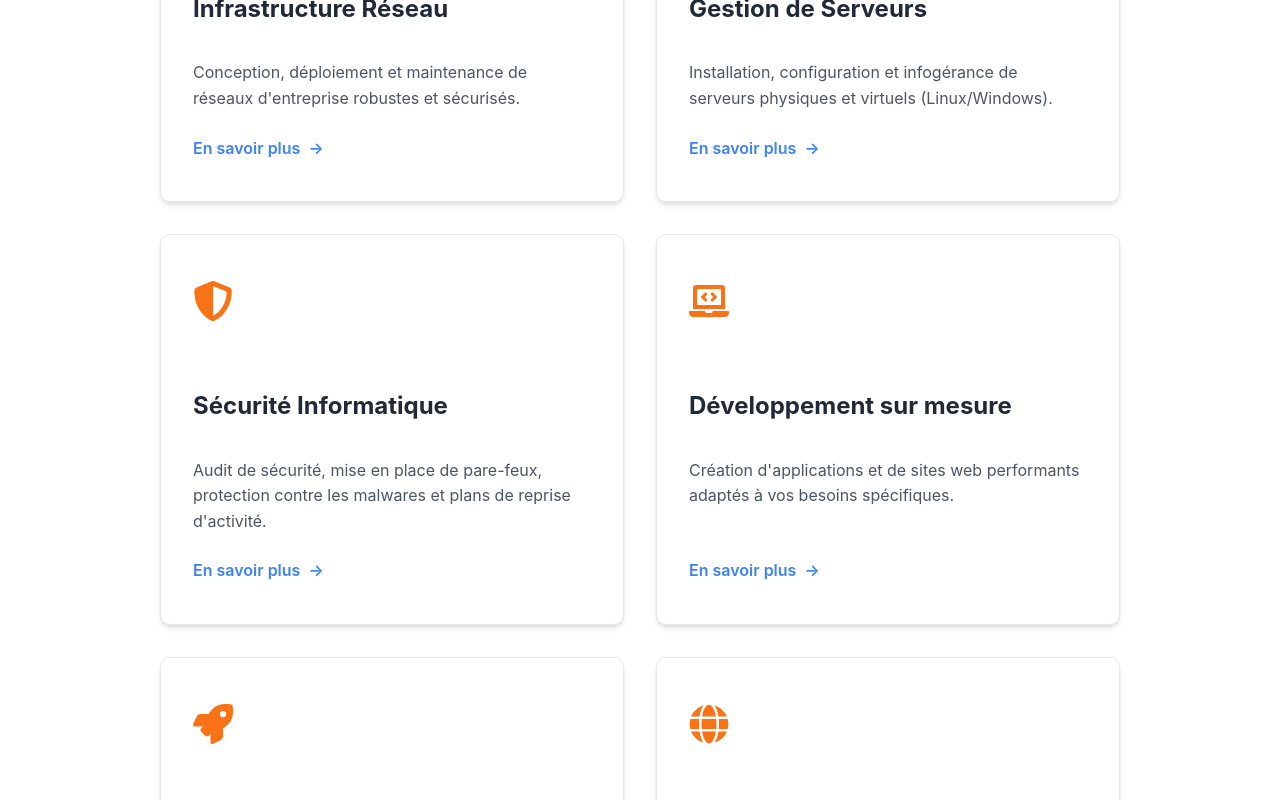
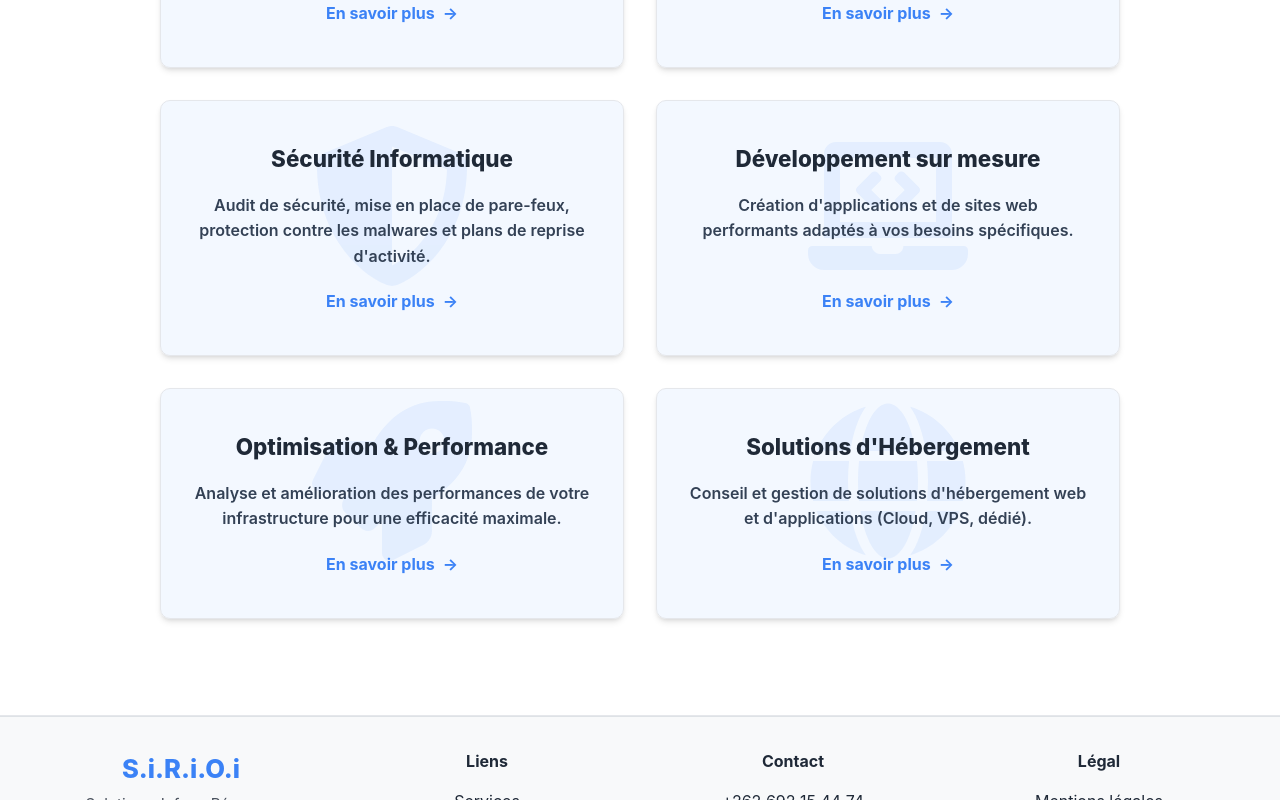
Before and after one commit to lagrainelagazelle-spec/siri-oi, a React (Create React App) app: page / in a window 1280 px wide. Shown: the part 1280-2080 px from the top of the page. Built offline with nearby package versions, Linux system fonts and the light colour scheme.

Commit message:
first commit

```diff
--- a/src/components/Home/Services.css
+++ b/src/components/Home/Services.css
@@ -36,14 +36,18 @@
 }
 
 .service-card {
-  background-color: #ffffff; /* Fond blanc pour les cartes */
+  position: relative;
+  background-color: rgba(59, 130, 246, 0.06); /* bleu pastel très clair */
   border: 1px solid var(--color-border);
   border-radius: var(--radius-md);
   padding: 2.5rem 2rem;
   display: flex;
   flex-direction: column;
+  align-items: center;
+  text-align: center;
   transition: all 0.3s ease-out;
-  box-shadow: var(--shadow-md); /* Ajout d'une ombre par défaut */
+  box-shadow: var(--shadow-md);
+  overflow: hidden;
 }
 
 .service-card:hover {
@@ -52,56 +56,58 @@
   border-color: var(--color-accent);
 }
 
-.service-icon-wrapper {
-  font-size: 2.5rem;
-  color: var(--color-secondary);
-  margin-bottom: 1.5rem;
+/* Titre en haut du bloc */
+.service-title {
+  font-size: 1.4rem;
+  font-weight: 800;
+  margin: 0 0 1rem 0;
+  color: var(--color-text);
+  z-index: 1;
 }
 
-.service-card h3 {
-  font-size: 1.5rem;
-  margin-bottom: 1rem;
-  color: var(--color-text);
+/* Icône en filigrane centrée (~50% du cadre) */
+.service-icon-wrapper {
+  position: absolute;
+  top: 50%;
+  left: 50%;
+  transform: translate(-50%, -50%);
+  font-size: clamp(90px, 18vw, 160px); /* ~50% carte selon viewport */
+  color: var(--color-primary);
+  opacity: 0.08; /* filigrane léger */
+  pointer-events: none;
+  z-index: 0;
 }
 
-.service-card p {
-  color: #4B5563;
+/* Texte centré et en gras */
+.service-text {
+  font-weight: 600;
+  color: #334155;
   line-height: 1.6;
-  flex-grow: 1; /* Pousse le footer en bas */
-  margin-bottom: 1.5rem;
+  z-index: 1;
+  margin: 0 0 1.25rem 0;
 }
 
 .card-footer {
   margin-top: auto;
+  z-index: 1;
 }
 
 .learn-more {
   color: var(--color-primary);
   text-decoration: none;
-  font-weight: 600;
+  font-weight: 700;
   display: inline-flex;
   align-items: center;
   gap: 0.5rem;
   transition: gap 0.2s ease;
 }
 
-.learn-more span {
-  transition: transform 0.2s ease;
-}
-
-.learn-more:hover {
-  gap: 0.8rem;
-}
-
-.learn-more:hover span {
-  transform: translateX(4px);
-}
+.learn-more span { transition: transform 0.2s ease; }
+.learn-more:hover { gap: 0.8rem; }
+.learn-more:hover span { transform: translateX(4px); }
 
 @media (max-width: 768px) {
-  .services-section {
-    padding: 4rem 1rem;
-  }
-  .section-header h2 {
-    font-size: 2rem;
-  }
+  .services-section { padding: 4rem 1rem; }
+  .section-header h2 { font-size: 2rem; }
+  .service-card { padding: 2rem 1.25rem; }
 }
--- a/src/components/Home/Services.js
+++ b/src/components/Home/Services.js
@@ -61,11 +61,11 @@ function Services() {
         <div className="services-grid">
           {services.map((service) => (
             <div key={service.id} className="service-card">
-              <div className="service-icon-wrapper">
+              <h3 className="service-title">{service.title}</h3>
+              <div className="service-icon-wrapper" aria-hidden="true">
                 {service.icon}
               </div>
-              <h3>{service.title}</h3>
-              <p>{service.description}</p>
+              <p className="service-text">{service.description}</p>
               <div className="card-footer">
                 <Link to={service.link} className="learn-more">
                   En savoir plus <span>&rarr;</span>
--- a/src/components/Layout/Footer/Footer.js
+++ b/src/components/Layout/Footer/Footer.js
@@ -6,7 +6,7 @@ function Footer() {
     <footer className="main-footer" role="contentinfo">
       <div className="footer-content">
         <div className="footer-section footer-brand" aria-label="Marque">
-          <h3 className="footer-logo">S.I.R.I-OI</h3>
+          <h3 className="footer-logo">S.i.R.i.O.i</h3>
           <p className="footer-tagline">Solution • Infra • Réseau • Informatique</p>
         </div>
 
--- a/src/components/Layout/Header/Header.js
+++ b/src/components/Layout/Header/Header.js
@@ -35,7 +35,7 @@ function Header() {
       <header className={`main-header ${isScrolled ? 'scrolled' : ''}`}>
         <div className="header-content">
           <Link to="/" className="logo" onClick={() => setIsMenuOpen(false)}>
-            <span className="logo-text">S.I.R.I-OI</span>
+            <span className="logo-text">S.i.R.i.O.i</span>
           </Link>
 
           <button
```
